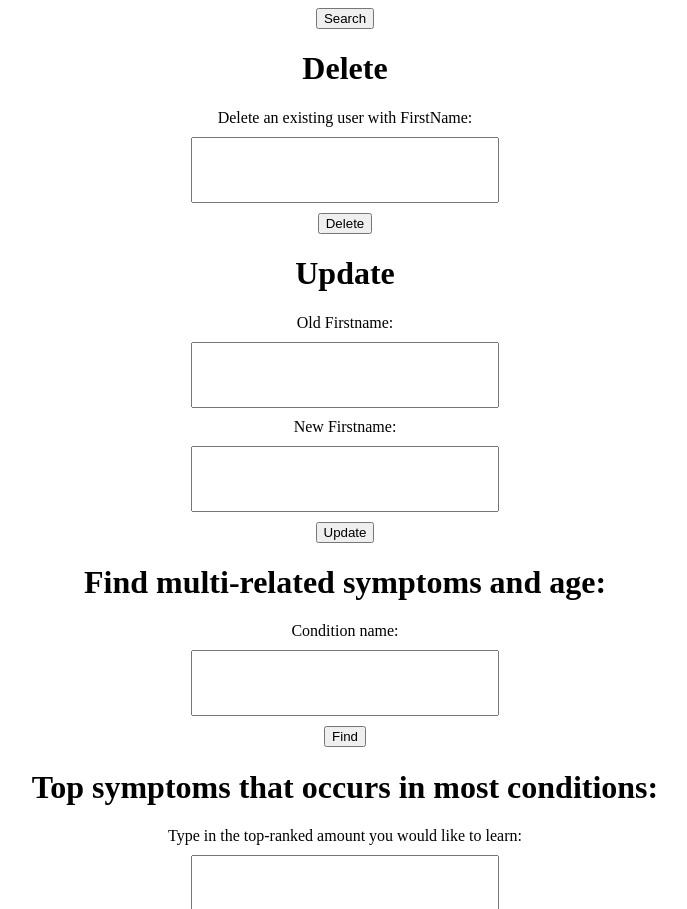
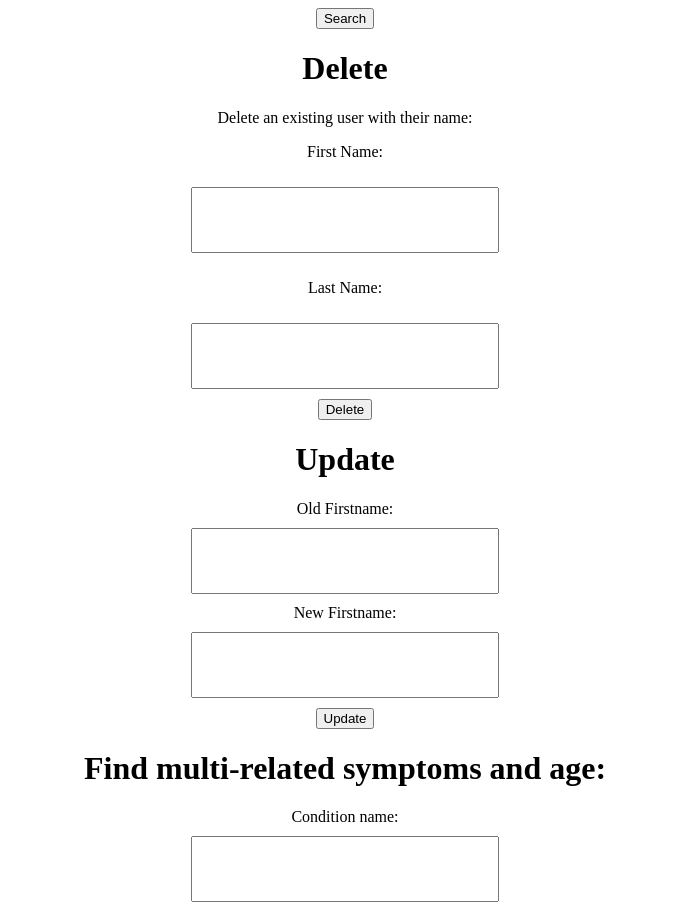
Before and after one commit to hsiangyin15/Illness_Tracker_, a React (Create React App) app in the folder stage4/frontend/: page / in a window 1280 px wide. Shown: the part 901-1810 px from the top of the page, without its empty margins (295-982 px from the left). Built offline with nearby package versions, Linux system fonts and the light colour scheme.

Commit message:
delete fuction fixed

```diff
--- a/stage4/frontend/src/App.js
+++ b/stage4/frontend/src/App.js
@@ -14,7 +14,9 @@ function App() {
   const [searchConditionName,setsearchConditionName] = useState('');
   const [searchConditionList,setsearchConditionList] = useState([]);
 
-  const [deleteUserName,setdeleteUserName] = useState('');
+  const [deleteUserFirstName,setdeleteUserFirstName] = useState('');
+  const [deleteUserLastName,setdeleteUserLastName] = useState('');
+  const [showDeleteUserList,setshowDeleteUserList] = useState([]);
 
   const [UserOldName,setUserOldName] = useState('');
   const [UserNewName,setUserNewName] = useState('');
@@ -74,16 +76,20 @@ const searchCondition = () => {
 
   const deleteUser = () => {
     Axios.post('http://localhost:3002/api/deleteUser', {
-      deleteUserName: deleteUserName
+      deleteUserFirstName: deleteUserFirstName,
+      deleteUserLastName: deleteUserLastName
     })
-    .then(function (response) {
-     window.location.reload();
-
+    .then((response) => {
+      setshowDeleteUserList([
+        ...showDeleteUserList,
+        {
+          name: `${deleteUserFirstName} ${deleteUserLastName}`
+        }
+      ]);
     })
-    .catch(function (error) {
+    .catch((error) => {
       console.log(error);
     });
-
   };
 
   const updateUserName = () => {
@@ -201,12 +207,26 @@ const searchCondition = () => {
 
       <h1>Delete</h1>
       <div className="form">
-          <label> Delete an existing user with FirstName:</label>
-          <input type="text" name="deleteUserName" onChange={(e) => {
-            setdeleteUserName(e.target.value)
+          <label> Delete an existing user with their name:</label>
+          <p>First Name:</p>
+          <input type="text" name="deleteUserFirstName" onChange={(e) => {
+            setdeleteUserFirstName(e.target.value)
+          } }/>
+           <p>Last Name:</p>
+          <input type="text" name="deleteUserLastName" onChange={(e) => {
+            setdeleteUserLastName(e.target.value)
           } }/>
 
           <button onClick={deleteUser}> Delete</button>
+          {showDeleteUserList.map((val) => {
+          return (
+            <div className = "card" id="insertuser">
+              <h3>User deleted! </h3>
+              <p> User {val.name} is deleted! </p>
+              </div>
+          );
+
+        })}
 
 
       </div>
```
Also changed, not shown: 1 other file (tests, documents, lock files or other folders).
